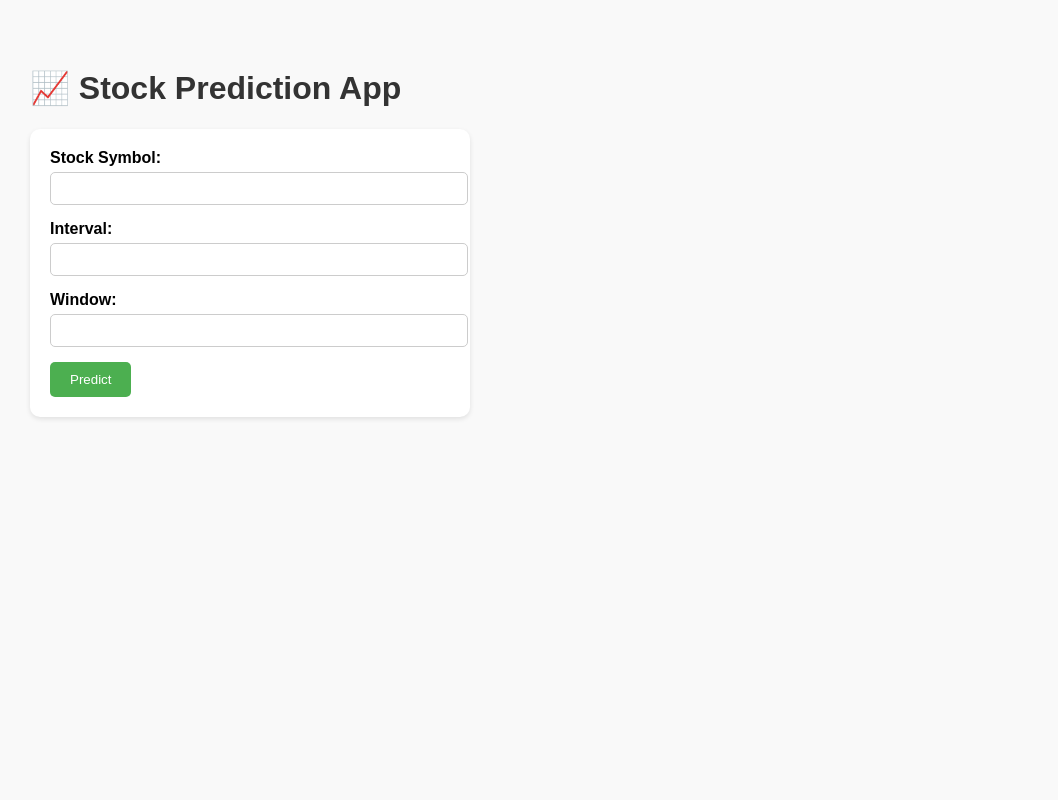
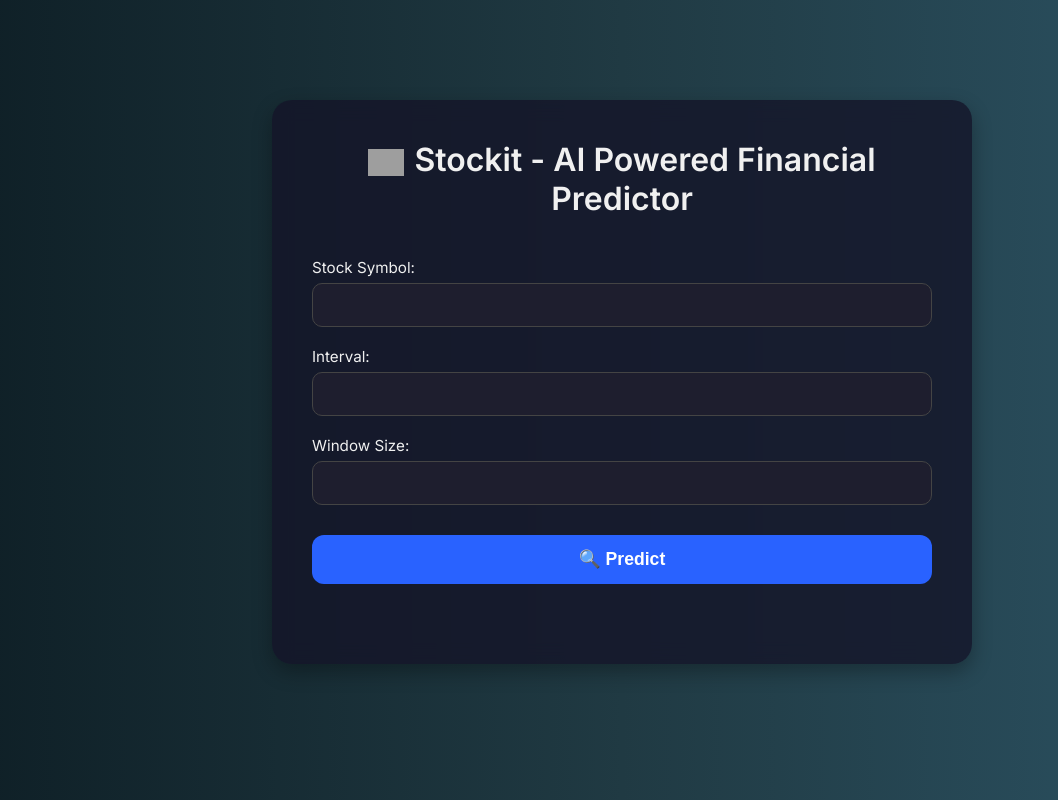
Before and after one commit to 01Shashank01/Stock-Buy-Sell-Prediction-Using-Technical-Indicators, a Flask app: page / in a window 1280 px wide. Shown: the whole page, without its empty margins (18-1076 px from the left). Run offline with Flask 3, Linux system fonts and the light colour scheme; grey boxes are pictures that could not be loaded.

Commit message:
Update index.html

```diff
--- a/templates/index.html
+++ b/templates/index.html
@@ -1,80 +1,172 @@
 <!DOCTYPE html>
-<html>
+<html lang="en">
 <head>
-    <title>Stockit</title>
+  <meta charset="UTF-8">
+  <title>Stockit - AI Powered Financial Predictor</title>
+  <link href="https://fonts.googleapis.com/css2?family=Inter:wght@400;600&display=swap" rel="stylesheet">
   <style>
-        body {
-            font-family: Arial, sans-serif;
-            padding: 40px;
-            background-color: #f9f9f9;
+    * {
+      margin: 0;
+      padding: 0;
+      box-sizing: border-box;
     }
 
-        h1, h2 {
-            color: #333;
+    body {
+      font-family: 'Inter', sans-serif;
+      background: linear-gradient(to right, #0f2027, #203a43, #2c5364);
+      color: #f0f0f0;
+      overflow-x: hidden;
     }
 
-        form {
-            margin-bottom: 30px;
-            background: #fff;
-            padding: 20px;
-            border-radius: 10px;
-            box-shadow: 0 2px 5px rgba(0,0,0,0.1);
-            max-width: 400px;
+    /* Splash screen */
+    #splash {
+      position: fixed;
+      top: 0;
+      left: 0;
+      height: 100vh;
+      width: 100vw;
+      background: linear-gradient(to right, #0f2027, #203a43, #2c5364);
+      display: flex;
+      justify-content: center;
+      align-items: center;
+      z-index: 9999;
+      animation: fadeOut 2s ease 2s forwards;
+    }
+
+    #splash img {
+      width: 100px;
+      filter: drop-shadow(0 0 10px rgba(255, 255, 255, 0.3));
+      animation: scaleUp 1.2s ease;
+    }
+
+    @keyframes scaleUp {
+      from {
+        transform: scale(0.5);
+        opacity: 0;
+      }
+      to {
+        transform: scale(1);
+        opacity: 1;
+      }
+    }
+
+    @keyframes fadeOut {
+      to {
+        opacity: 0;
+        visibility: hidden;
+      }
+    }
+
+    /* Main layout */
+    .container {
+      max-width: 700px;
+      margin: 100px auto;
+      padding: 40px;
+      background: rgba(20, 20, 40, 0.8);
+      border-radius: 20px;
+      backdrop-filter: blur(10px);
+      box-shadow: 0 8px 20px rgba(0, 0, 0, 0.3);
+    }
+
+    h1 {
+      text-align: center;
+      margin-bottom: 40px;
+      font-size: 2rem;
+      font-weight: 600;
+    }
+
+    h1 img {
+      width: 36px;
+      vertical-align: middle;
+      margin-right: 10px;
     }
 
     label {
       display: block;
-            margin-bottom: 5px;
-            font-weight: bold;
+      margin-top: 20px;
+      margin-bottom: 6px;
+      font-weight: 500;
+      font-size: 0.95rem;
     }
 
-        input[type="text"], input[type="number"] {
+    input[type="text"],
+    input[type="number"] {
       width: 100%;
-            padding: 8px;
-            margin-bottom: 15px;
-            border: 1px solid #ccc;
-            border-radius: 5px;
+      padding: 12px;
+      border-radius: 10px;
+      border: 1px solid #444;
+      background: #1e1e2e;
+      color: #fff;
+      font-size: 1rem;
+      transition: border 0.3s ease;
+    }
+
+    input[type="text"]:focus,
+    input[type="number"]:focus {
+      border-color: #2962FF;
+      outline: none;
     }
 
     input[type="submit"] {
-            background-color: #4CAF50;
-            color: white;
-            padding: 10px 20px;
+      margin-top: 30px;
+      width: 100%;
+      padding: 14px;
+      background-color: #2962FF;
       border: none;
-            border-radius: 5px;
+      border-radius: 12px;
+      color: #fff;
+      font-size: 1.1rem;
+      font-weight: 600;
       cursor: pointer;
+      transition: background-color 0.3s ease;
     }
 
     input[type="submit"]:hover {
-            background-color: #45a049;
+      background-color: #0039cb;
     }
 
     .results {
       margin-top: 40px;
     }
 
-        .chart {
-            margin-bottom: 30px;
-        }
-
-        img {
-            max-width: 100%;
-            border: 1px solid #ccc;
-            border-radius: 5px;
+    .results h2 {
+      margin-bottom: 15px;
+      font-size: 1.2rem;
+      border-bottom: 1px solid #444;
+      padding-bottom: 6px;
     }
 
     ul {
       padding-left: 20px;
+      list-style: disc;
     }
 
     li {
-            margin-bottom: 8px;
+      margin-bottom: 10px;
+    }
+
+    .chart {
+      margin-top: 25px;
+    }
+
+    .chart img {
+      width: 100%;
+      border-radius: 10px;
+      border: 1px solid #444;
     }
   </style>
+
 </head>
 <body>
 
-    <h1>📈 Stock Prediction App</h1>
+  <!-- Splash Screen -->
+  <div id="splash">
+    <img src="{{ url_for('static', filename='images/logo.png') }}" alt="Logo" style="width: 240px; vertical-align: middle; margin-right: 10px;">
+  </div>
+
+  <!-- Main Content -->
+  <div class="container" id="main-content">
+    <h1><img src="{{ url_for('static', filename='images/logo1.png') }}" alt="Logo1">Stockit - AI Powered Financial Predictor</h1>
 
     <form method="post">
       <label for="stock">Stock Symbol:</label>
@@ -83,15 +175,15 @@
       <label for="interval">Interval:</label>
       <input type="text" name="interval" id="interval" required>
 
-        <label for="window">Window:</label>
+      <label for="window">Window Size:</label>
       <input type="number" name="window" id="window" required>
 
-        <input type="submit" value="Predict">
+      <input type="submit" value="🔍 Predict">
     </form>
 
     <div class="results">
       {% if predictions %}
-            <h2>🧠 Predictions:</h2>
+        <h2>📈 Predictions:</h2>
         <ul>
           {% for pred in predictions %}
             <li>{{ pred }}</li>
@@ -108,6 +200,7 @@
         {% endfor %}
       {% endif %}
     </div>
+  </div>
 
 </body>
 </html>
```
Lines whose indentation alone changed are shown as unchanged.
